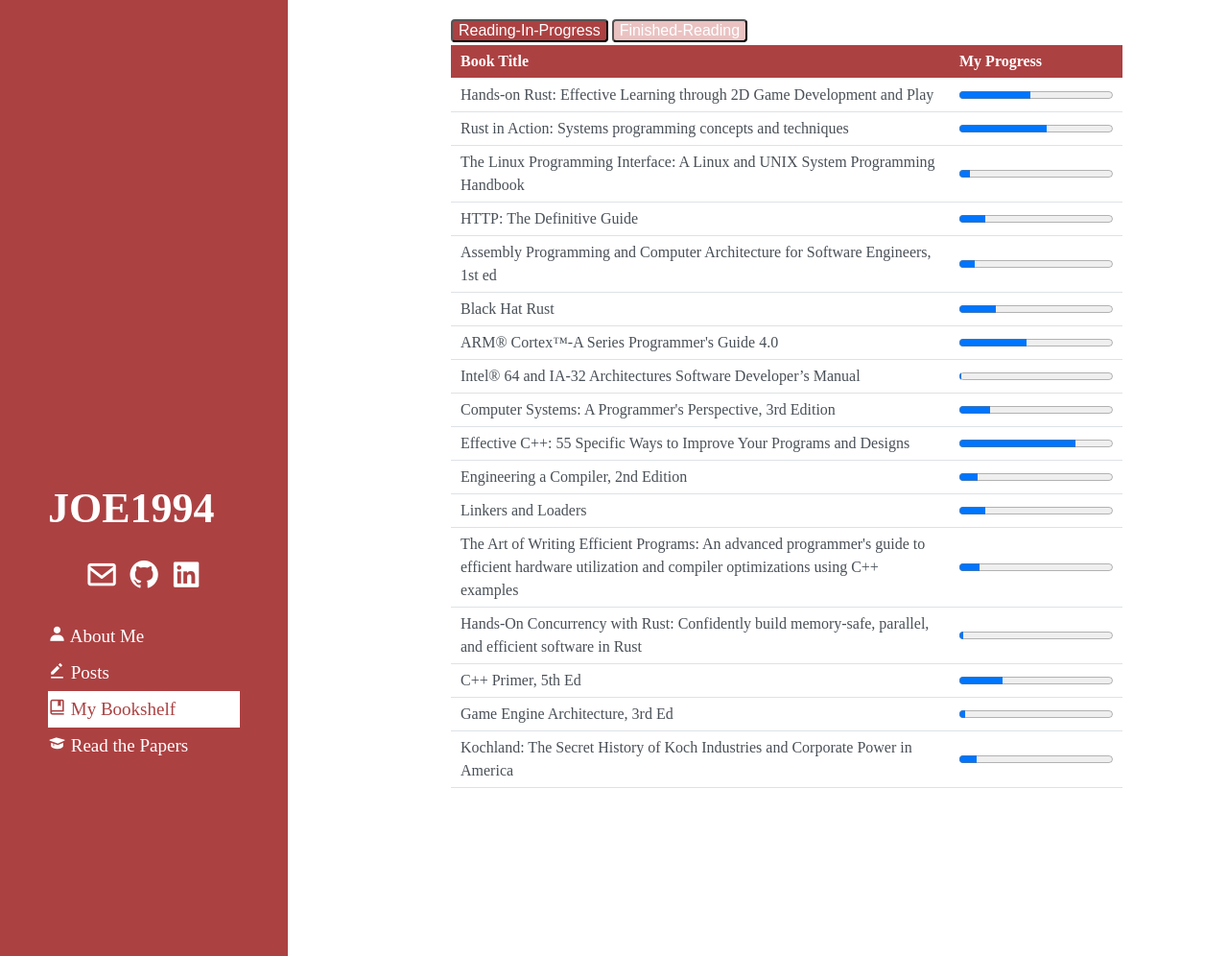
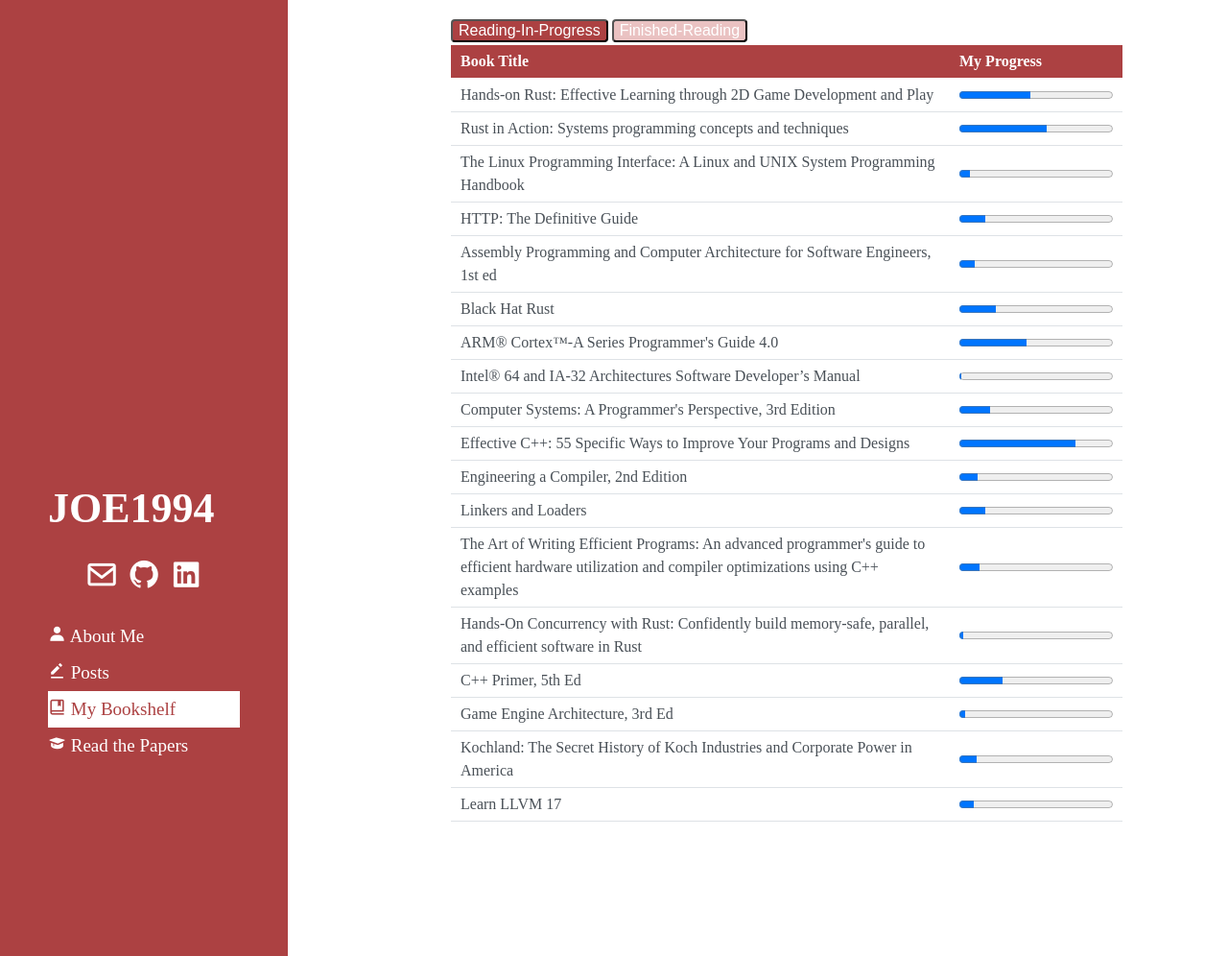
Before and after one commit to JOE1994/JOE1994.github.io, a Jekyll site: the page built from bookshelf.html, in a window 1280 px wide and 996 px high. Shown: the whole window at 96% size. Built offline with Jekyll 4.4.1, drawn with Linux system fonts in a browser that asks for light colours; some web fonts are replaced.

Commit message:
[book] LLVM 17 book progress

```diff
--- a/_data/bookshelf_still_reading.yml
+++ b/_data/bookshelf_still_reading.yml
@@ -67,3 +67,7 @@
 - name: "Kochland: The Secret History of Koch Industries and Corporate Power in America"
   progress: 80
   tot_pages: 688
+
+- name : "Learn LLVM 17"
+  progress: 61
+  tot_pages: 615
```
